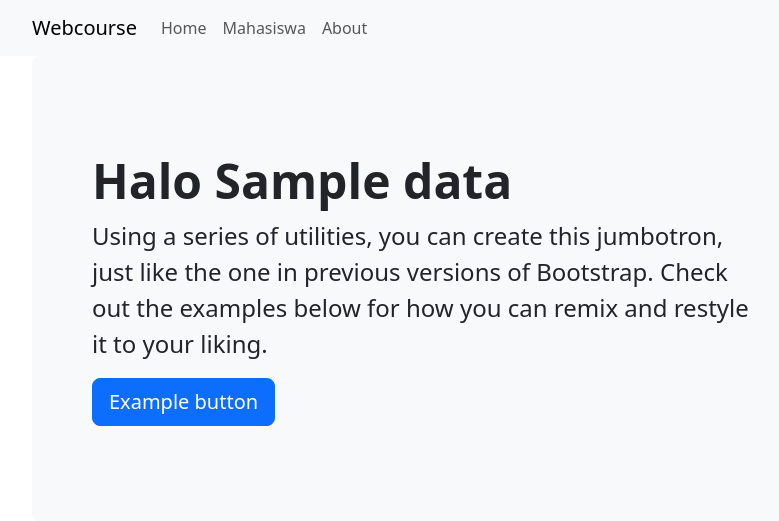
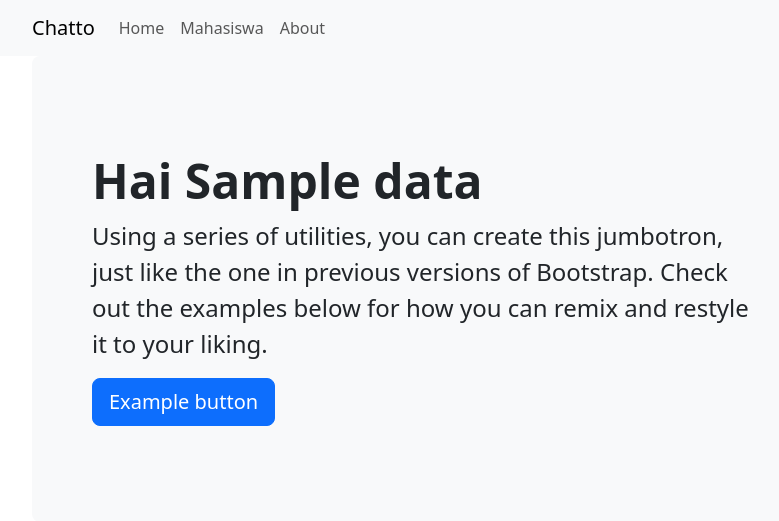
Before and after one commit to AndikaAnanda/chatto, a PHP site: the page made by app/views/home/index.php in a window 1280 px wide. Shown: the top 521 px of the page, without its empty margins (50-829 px from the left). Run offline with PHP 8.4, Linux system fonts and the light colour scheme; the template is opened without the code that fills it: most values are stand-ins (such as "Sample title", 1, 10 or a date in 2020); some libraries are stand-ins or nearby versions.

```diff
--- a/app/views/home/index.php
+++ b/app/views/home/index.php
@@ -1,7 +1,7 @@
 <div class="container">
     <div class="p-5 mb-4 bg-light rounded-3">
         <div class="container-fluid py-5">
-            <h1 class="display-5 fw-bold">Halo <?= $data['nama'] ?></h1>
+            <h1 class="display-5 fw-bold">Hai <?= $data['nama'] ?></h1>
             <p class="col-md-8 fs-4">Using a series of utilities, you can create this jumbotron, just like the one in previous versions of Bootstrap. Check out the examples below for how you can remix and restyle it to your liking.</p>
             <button class="btn btn-primary btn-lg" type="button">Example button</button>
         </div>
--- a/app/views/templates/header.php
+++ b/app/views/templates/header.php
@@ -4,8 +4,8 @@
     <meta charset="UTF-8">
     <meta http-equiv="X-UA-Compatible" content="IE=edge">
     <meta name="viewport" content="width=device-width, initial-scale=1.0">
-    <link rel="icon" href="<?= BASEURL; ?>/img/chatto-logo.png">
-    <title>Halaman <?= $data['judul']; ?></title>
+    <title><?= $data['judul']; ?></title>
+    <link rel="icon" href="<?= BASEURL; ?>/img/chatto-logo.ico">
     <link rel="stylesheet" href="<?= BASEURL; ?>/css/bootstrap.css">
 
 
@@ -14,7 +14,7 @@
 
 <nav class="navbar navbar-expand-lg bg-body-tertiary">
   <div class="container">
-    <a class="navbar-brand" href="<?= BASEURL ?>">Webcourse</a>
+    <a class="navbar-brand" href="<?= BASEURL ?>">Chatto</a>
     <button class="navbar-toggler" type="button" data-bs-toggle="collapse" data-bs-target="#navbarNavAltMarkup" aria-controls="navbarNavAltMarkup" aria-expanded="false" aria-label="Toggle navigation">
       <span class="navbar-toggler-icon"></span>
     </button>
```
Also changed, not shown: app/core/App.php (+7 -4 lines), public/img/chatto-logo.ico (added).
